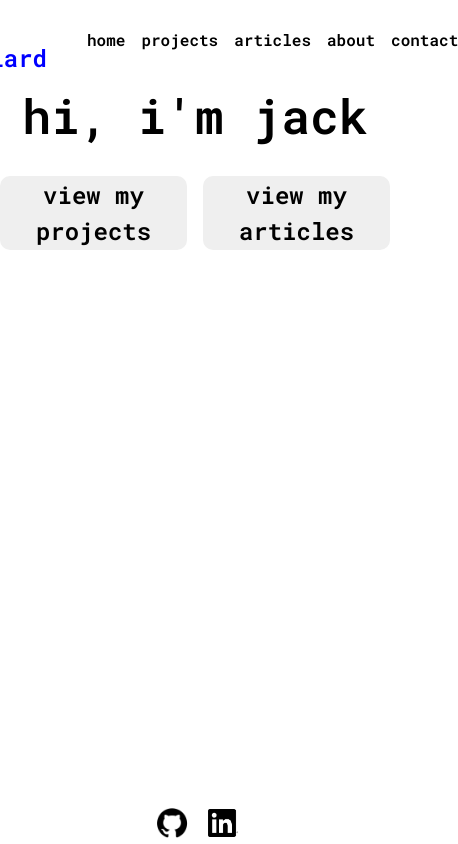
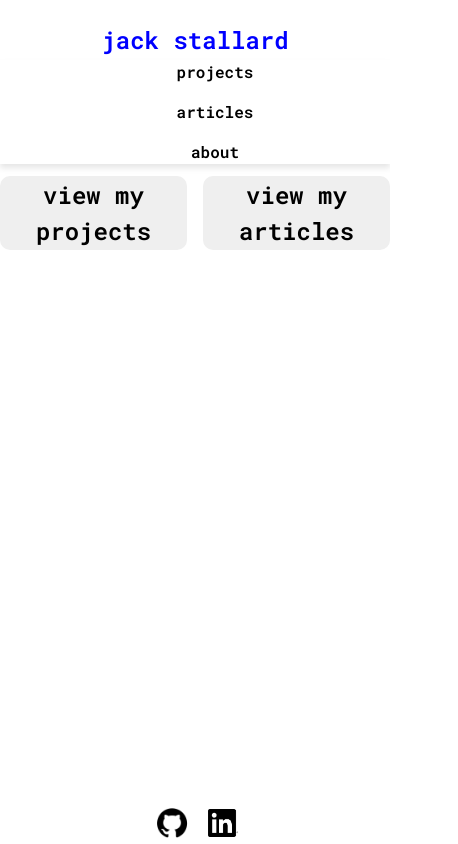
Before and after one commit to jckstllrd/personal-site, a React (Vite) app: page / in a window 390 px wide. Shown: the whole page, 458 px wide, since content can reach past the window. Built offline with nearby package versions, Linux system fonts and the light colour scheme.

Commit message:
refactor: remove contact and home from navbar, logo doubles as home button and contact not required

```diff
--- a/src/components/Nav/Nav.module.css
+++ b/src/components/Nav/Nav.module.css
@@ -5,3 +5,19 @@
   align-items: flex-end;
   gap: var(--space-lg);
 }
+
+@media (max-width: 768px) {
+  .navLinks {
+    flex-direction: column;
+    position: absolute;
+    top: 60px;
+    left: 0;
+    width: 100%;
+    background-color: #fff;
+    box-shadow: 0 4px 6px rgba(0, 0, 0, 0.1);
+  }
+
+  .navLinks.active {
+    display: flex;
+  }
+}
--- a/src/components/Nav/Nav.tsx
+++ b/src/components/Nav/Nav.tsx
@@ -5,9 +5,6 @@ function Nav() {
   return (
     <nav className={styles.navWrapper}>
       <ul className={styles.navLinks}>
-        <li>
-          <Link to="/">home</Link>
-        </li>
         <li>
           <Link to="/projects">projects</Link>
         </li>
@@ -17,9 +14,6 @@ function Nav() {
         <li>
           <Link to="/about">about</Link>
         </li>
-        <li>
-          <Link to="/contact">contact </Link>
-        </li>
       </ul>
     </nav>
   );
--- a/src/main.tsx
+++ b/src/main.tsx
@@ -7,7 +7,6 @@ import Home from "./pages/Home/Home.tsx";
 import Projects from "./pages/Projects/Projects.tsx";
 import About from "./pages/About/About.tsx";
 import Articles from "./pages/Articles/Articles.tsx";
-import Contact from "./pages/Contact/Contact.tsx";
 import ArticleDetail from "./pages/Articles/ArticleDetails.tsx";
 
 const router = createBrowserRouter([
@@ -35,10 +34,6 @@ const router = createBrowserRouter([
         path: "articles/:id",
         element: <ArticleDetail />,
       },
-      {
-        path: "contact",
-        element: <Contact />,
-      },
     ],
   },
 ]);
--- a/src/pages/Contact/Contact.tsx
+++ /dev/null
@@ -1,11 +0,0 @@
-import Container from "@/components/Container/Container";
-
-function Contact() {
-  return (
-    <Container>
-      <h1>Contact</h1>
-    </Container>
-  );
-}
-
-export default Contact;
```
